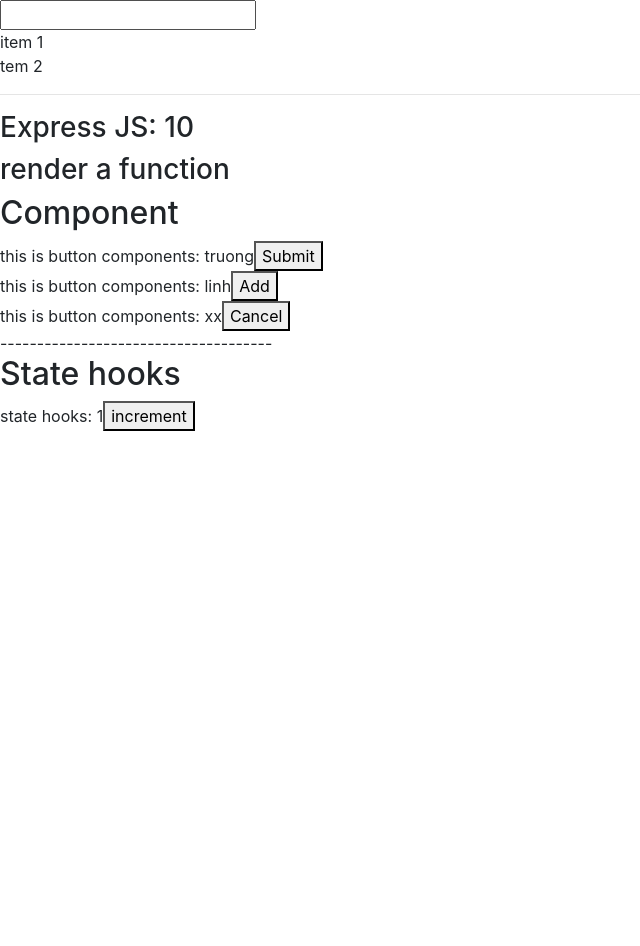
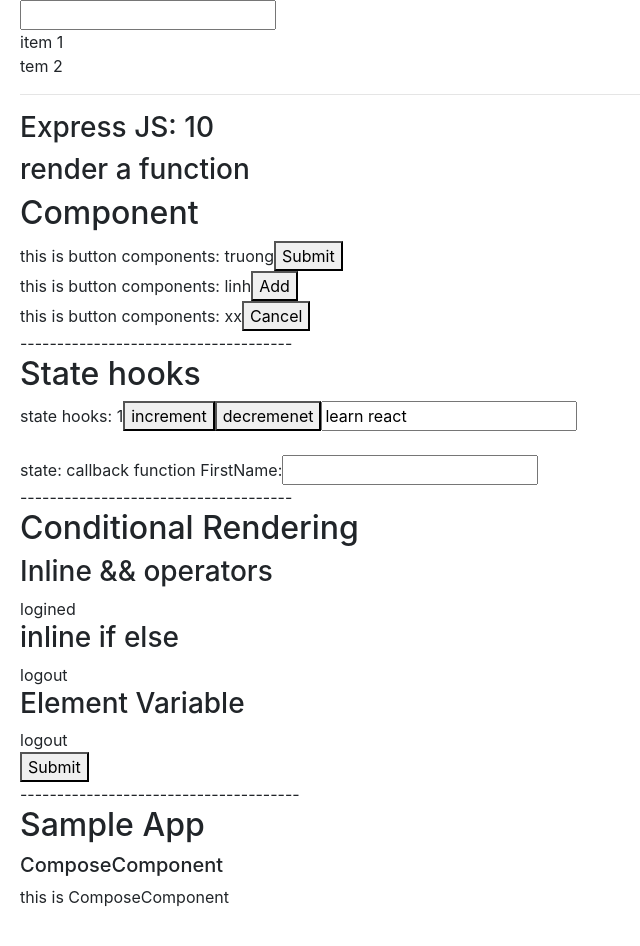
Before and after one commit to Halinh2414/LearnReactjs, a React (Create React App) app in the folder react-tony/: page / in a window 1280 px wide. Shown: the top 946 px of the page, without its empty margins (0-640 px from the left). Before the commit the page ends 800 px from the top, so only its background shows below. Built offline with nearby package versions, Linux system fonts and the light colour scheme.

Commit message:
push code

```diff
--- a/react-tony/src/App.js
+++ b/react-tony/src/App.js
@@ -4,6 +4,10 @@
 // components
 import Button from './components/Button';
 import StateComponent from './components/StateComponent';
+import ConditionalRendering from './components/ConditionalRendering'
+
+// sample app
+import ComposeComponent from './sampleApp/ComposeComponent/ComposeComponent'
 
 function App() {
   // const abc = event.target.value;
@@ -46,6 +50,15 @@
       -------------------------------------
       <h2>State hooks</h2>
       <StateComponent />
+
+      -------------------------------------
+      <h2>Conditional Rendering</h2>
+      <ConditionalRendering />
+
+      --------------------------------------
+      <h2>Sample App</h2>
+      <h5>ComposeComponent</h5>
+      <ComposeComponent />
     </div>
   );
 }
--- /dev/null
+++ b/react-tony/src/components/ConditionalRendering.js
@@ -0,0 +1,47 @@
+import React, { useState } from 'react'
+
+function LoginComponent() {
+  return (
+    <div>
+      logined
+    </div>
+  )
+}
+
+function LogoutComponent() {
+  return (
+    <div>
+      logout
+    </div>
+  )
+}
+
+function ConditionalRendering() {
+  const [isAuth, setIsAuth] = useState(true)
+
+  let authComponent =  null;
+  if(isAuth) {
+    authComponent = <LogoutComponent />
+  } else {
+    authComponent = <LoginComponent />
+  }
+
+  return (
+    <div>
+      <h3>Inline && operators </h3>
+      {isAuth && <div>logined</div>}
+
+      <h3>inline if else</h3>
+      {isAuth ? <LogoutComponent /> : <LoginComponent />}
+
+      <h3>Element Variable</h3>
+      {authComponent}
+
+      <button type="button" onClick={() => setIsAuth(!isAuth)}>Submit</button>
+    </div>
+  )
+}
+
+export default ConditionalRendering
+
+// isAuth: true -> !isAuth = false -> !!isAuth = true -> !!!isAuth = false
--- a/react-tony/src/components/StateComponent.js
+++ b/react-tony/src/components/StateComponent.js
@@ -2,17 +2,109 @@
 
 function StateComponent() {
   const [count, setCount] = useState(1);
+  const [messages, setMessage] = useState({
+    text: 'learn react',
+    author: {
+      name: 'truong',
+      id: 1
+    },
+    users: {
+      firstName: "",
+      lastName: 'tony'
+    }
+  }) // memory A
 
-  console.log('render state component')
+  // function handleIncrement(value) {
+  //   console.log('handleIncrement: ', value)
+  //   setCount(value)
+  // }
 
-  function handleIncrement() {
-    setCount(count + 1)
+  // curry/high order function: a function return another function (clousures)
+  // const handleIncrement = value => () => {
+  //   setCount(value)
+  // }
+
+  function handleIncrement(value) {
+    return function() {
+      setCount(value)
+    }
+  }
+
+  function handleDecrement(event, value) {
+    console.log('decrement: ', event, value)
   }
 
   return (
     <div>
       state hooks: {count}
-      <button type="button" onClick={handleIncrement}>increment</button>
+      <button type="button" onClick={handleIncrement(Date.now())}>increment</button>
+
+      <button type="button" onClick={event => handleDecrement(event,Date.now())}>decremenet</button>
+      <input
+        type="text"
+        value={messages.text}
+        onChange={(event) => {
+          const { value } = event.target;
+          // messages.text = value; // don't work
+
+          // create a new object to work
+          const newMessage = {
+            text: value
+          } // memory B
+
+          setMessage(newMessage)
+        }}
+      />
+
+      <br />
+      <br />
+
+      state: callback function
+      FirstName:
+      <input
+        type="text"
+        value={messages.firstName}
+        onChange={(event) => {
+          const { value } = event.target;
+          // wrong 1
+          // setMessage(prevState => {
+          //   return {
+          //     ...prevState,
+          //     firstName: value
+          //   }
+          // })
+
+          // wrong 2
+          // setMessage(prevState => {
+          //   return {
+          //     ...prevState.text,
+          //     ...prevState.author,
+          //     firstName: value
+          //   }
+          // })
+
+          // wrong 3
+          // setMessage(prevState => {
+          //   return {
+          //     ...prevState,
+          //     users: {
+          //       firstName: value
+          //     }
+          //   }
+          // })
+
+          // correct
+          setMessage(prevState => {
+            return {
+              ...prevState,
+              users: {
+                ...prevState.users,
+                firstName: value
+              }
+            }
+          })
+        }}
+      />
     </div>
   )
 }
--- a/react-tony/src/index.css
+++ b/react-tony/src/index.css
@@ -1,13 +1,14 @@
 body {
   margin: 0;
-  font-family: -apple-system, BlinkMacSystemFont, 'Segoe UI', 'Roboto', 'Oxygen',
-    'Ubuntu', 'Cantarell', 'Fira Sans', 'Droid Sans', 'Helvetica Neue',
+  font-family: -apple-system, BlinkMacSystemFont, "Segoe UI", "Roboto", "Oxygen",
+    "Ubuntu", "Cantarell", "Fira Sans", "Droid Sans", "Helvetica Neue",
     sans-serif;
   -webkit-font-smoothing: antialiased;
   -moz-osx-font-smoothing: grayscale;
+  padding: 0 20px 50px;
 }
 
 code {
-  font-family: source-code-pro, Menlo, Monaco, Consolas, 'Courier New',
+  font-family: source-code-pro, Menlo, Monaco, Consolas, "Courier New",
     monospace;
 }
--- /dev/null
+++ b/react-tony/src/sampleApp/ComposeComponent/ComposeComponent.js
@@ -0,0 +1,11 @@
+import React from 'react'
+
+function ComposeComponent() {
+  return (
+    <div>
+      this is ComposeComponent
+    </div>
+  )
+}
+
+export default ComposeComponent
```
Also changed, not shown: react-tony/src/sampleApp/GuestGreeting.js (added).
